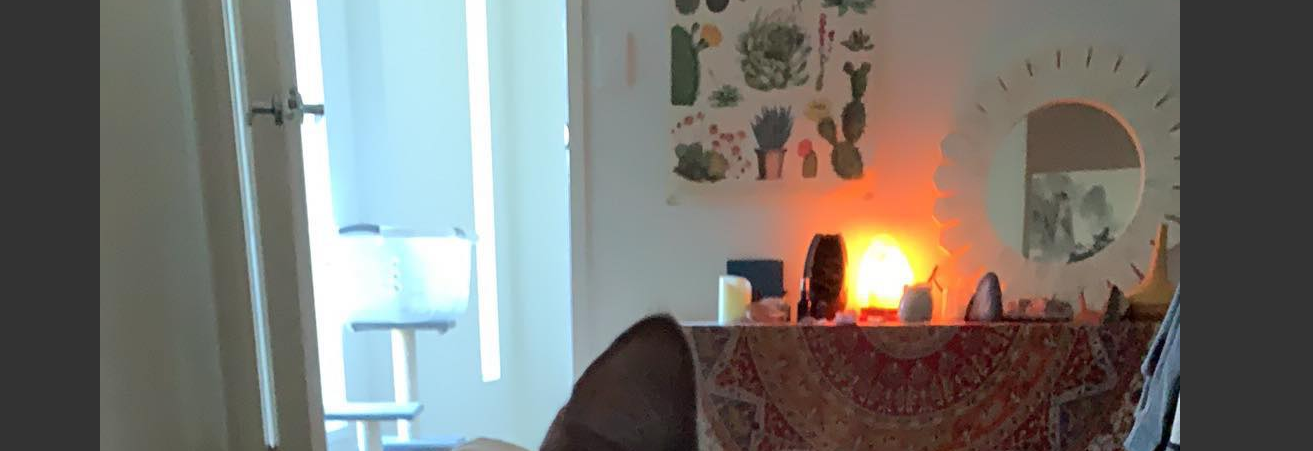
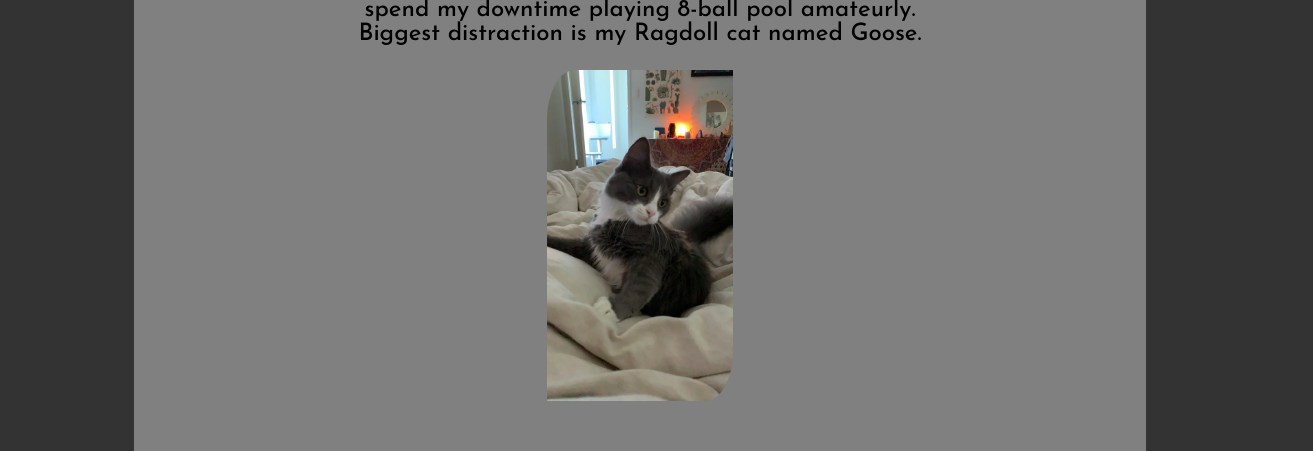
Before and after one commit to ProczekAU/Assignment-1, a plain HTML site: page mainpage.html in a window 1280 px wide. Shown: the part 998-1449 px from the top of the page, 1313 px wide, since content can reach past the window. Drawn offline with Linux system fonts and the light colour scheme.

Commit message:
Correction

```diff
--- a/mainpage.html
+++ b/mainpage.html
@@ -39,7 +39,9 @@
                     <br>I enjoy learning human languages just as much as programming languages. English is my second language, although I have lived in Australia for 95% of my life. Originally fluent in spoken and written Polish. I have varying understanding of Ukrainian, Slovak, Russian, German, Italian, French, and Japanese. I have also visited 22 countries.
                     <br>
                     <br>I am trained in Classical and Polish Folk dance by a choreographer that has performed with such companies as the American Ballet Theatre and the Bolshoi Ballet. I spend my downtime playing 8-ball pool amateurly. Biggest distraction is my Ragdoll cat named Goose.
-                    <img src="goose.jpg" alt="Goose">
+                    <br>
+                    <br>
+                    <img src="goose.jpg" alt="Goose" style="width: 30%; border-radius: 15% 0% 15% 0%;">
                 </p>
             </div>
         </div>
```
